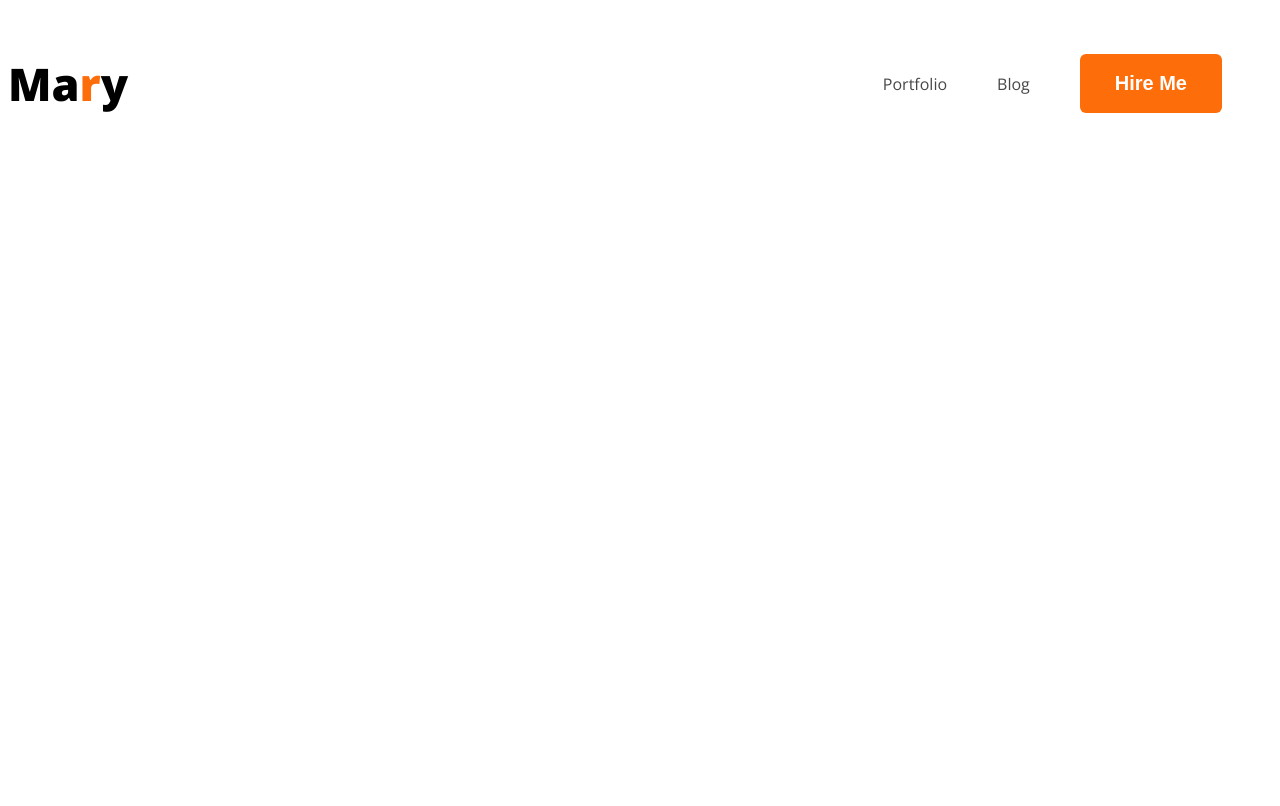
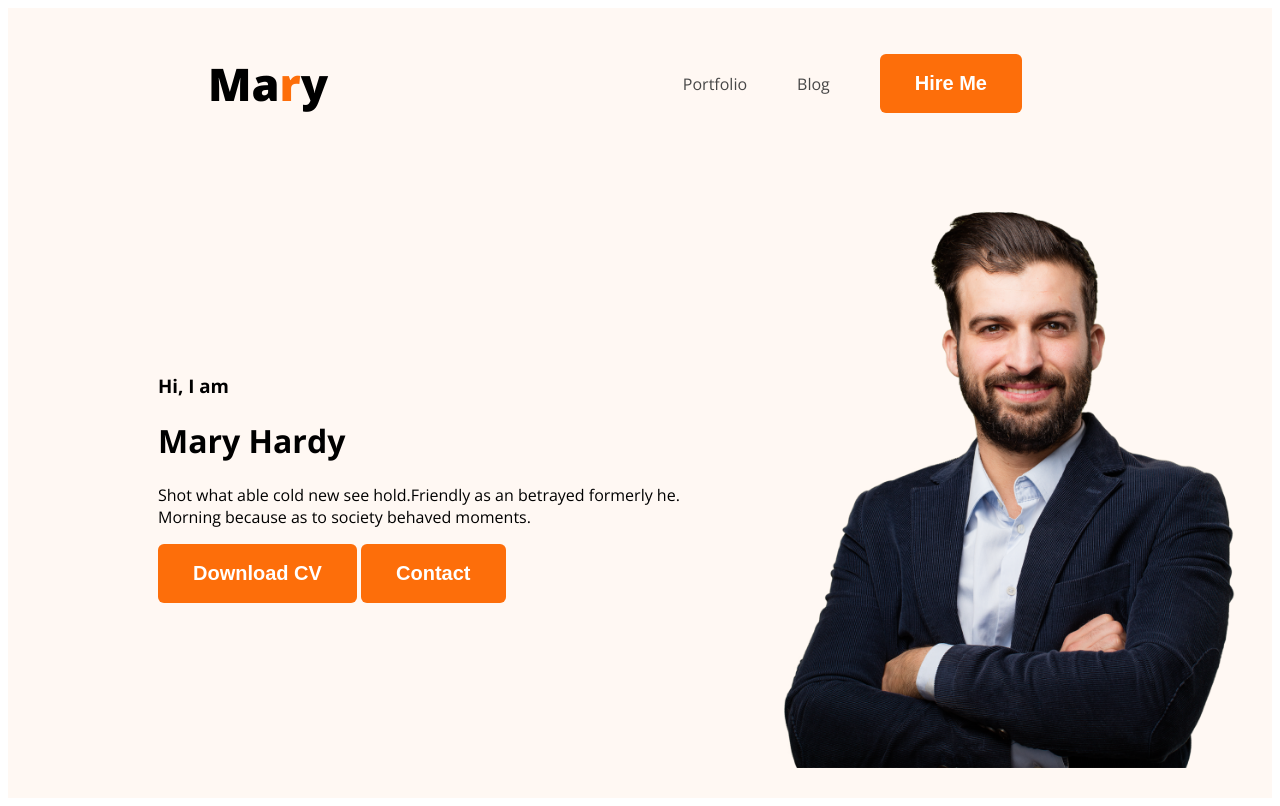
Before and after one commit to rozaneekantadas/developer-portfolio, a plain HTML site: page index.html in a window 1280 px wide. Drawn offline with nearby package versions, Linux system fonts and the light colour scheme.

Commit message:
added banner infor

```diff
--- a/index.html
+++ b/index.html
@@ -1,16 +1,19 @@
 <!DOCTYPE html>
 <html lang="en">
+
 <head>
     <meta charset="UTF-8">
     <meta name="viewport" content="width=device-width, initial-scale=1.0">
     <link rel="preconnect" href="https://fonts.googleapis.com">
     <link rel="preconnect" href="https://fonts.gstatic.com" crossorigin>
-    <link href="https://fonts.googleapis.com/css2?family=Open+Sans:ital,wght@0,300..800;1,300..800&display=swap" rel="stylesheet">
+    <link href="https://fonts.googleapis.com/css2?family=Open+Sans:ital,wght@0,300..800;1,300..800&display=swap"
+        rel="stylesheet">
     <link rel="stylesheet" href="styles/index.css">
     <title>Developer Portfolio</title>
 </head>
+
 <body>
-    <header>
+    <header class="header">
         <nav>
             <h3 class="nav-title">Ma<span class="primary-text">r</span>y</h3>
             <ul>
@@ -19,6 +22,18 @@
                 <li><button class="btn-primary">Hire Me</button></li>
             </ul>
         </nav>
+
+        <div class="banner">
+            <div class="banner-content">
+                <h3 class="banner-greeting">Hi, I am</h3>
+                <h1 class="banner-title">Mary Hardy</h1>
+                <p>Shot what able cold new see hold.Friendly as an betrayed formerly he. Morning because as to society
+                    behaved moments.</p>
+                <button class="btn-primary">Download CV</button>
+                <button class="btn-primary">Contact</button>
+            </div>
+            <img class="profile-pic" src="images/hardy.png" alt="profile-pic">
+        </div>
 
     </header>
 
@@ -31,4 +46,5 @@
     </footer>
 
 </body>
+
 </html>
--- a/styles/index.css
+++ b/styles/index.css
@@ -10,6 +10,7 @@ nav {
     display: flex;
     align-items: center;
     justify-content: space-between;
+    margin: 0 200px;
 }
 
 .nav-title{
@@ -46,3 +47,19 @@ nav a{
     text-decoration: none;
     color: #474747;
 }
+
+/* header related styles */
+
+.header{
+    background-color: #FFF8F3;
+}
+
+.banner{
+    padding: 30px 30px 30px 150px;
+    display: flex;
+    align-items: center;
+}
+
+.banner .profile-pic{
+    width: 500px;
+}
```
